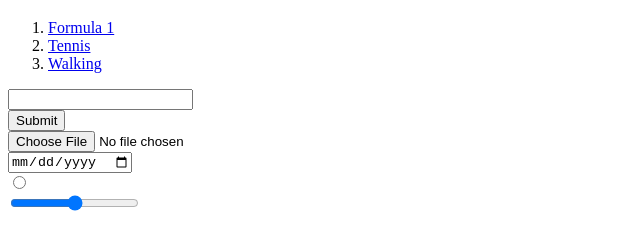
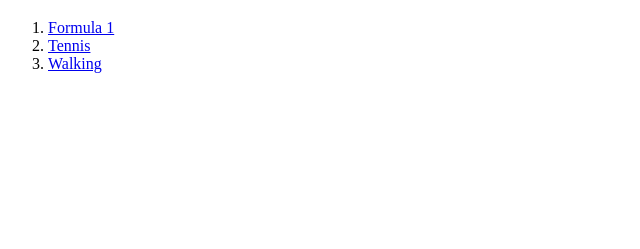
Before and after one commit to maryampourmo/cv, a plain HTML site: page hobbies.html in a window 1280 px wide. Shown: the part 61-310 px from the top of the page, without its empty margins (0-640 px from the left). Drawn offline with Linux system fonts and the light colour scheme.

Commit message:
Update hobbies.html

```diff
--- a/hobbies.html
+++ b/hobbies.html
@@ -13,15 +13,5 @@
     </ol>
 
 
-<form class="" action="index.html" method="post">
-  <input type="text" name="" value=""> <br>
-  <input type="submit" name=""> <br>
-  <input type="file" name="" value=""> <br>
-  <input type="date" name="" value=""> <br>
-  <input type="radio" name="" value=""> <br>
-  <input type="range" name="" value="">
-</form>
-
-
   </body>
 </html>
```
